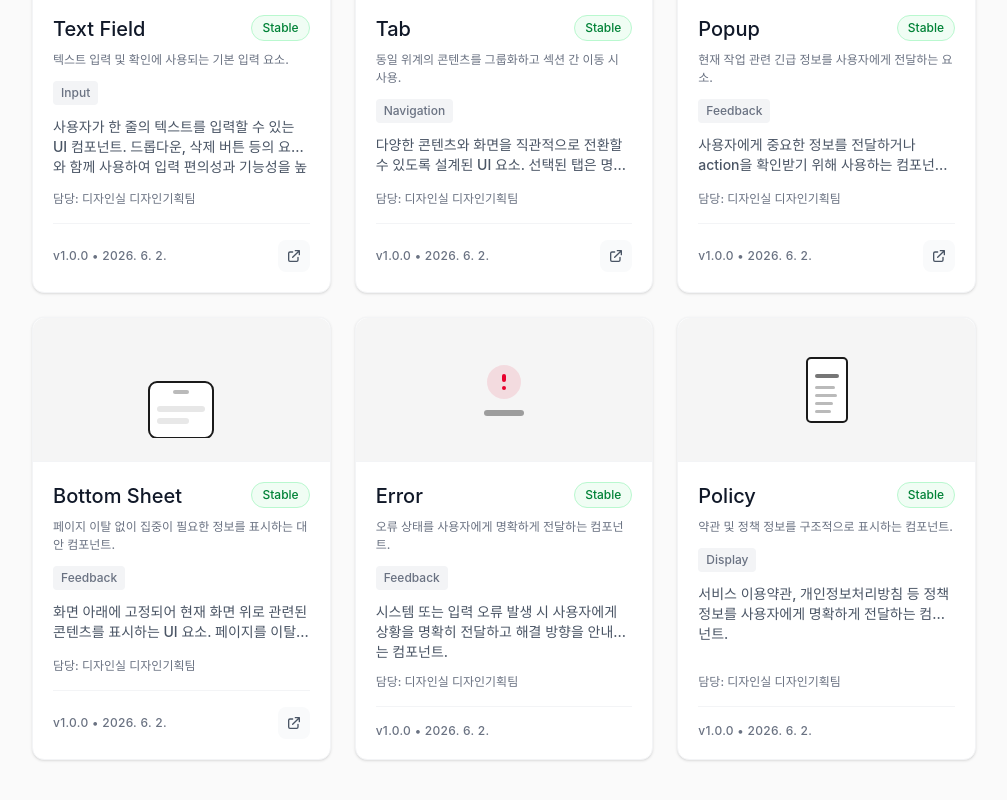
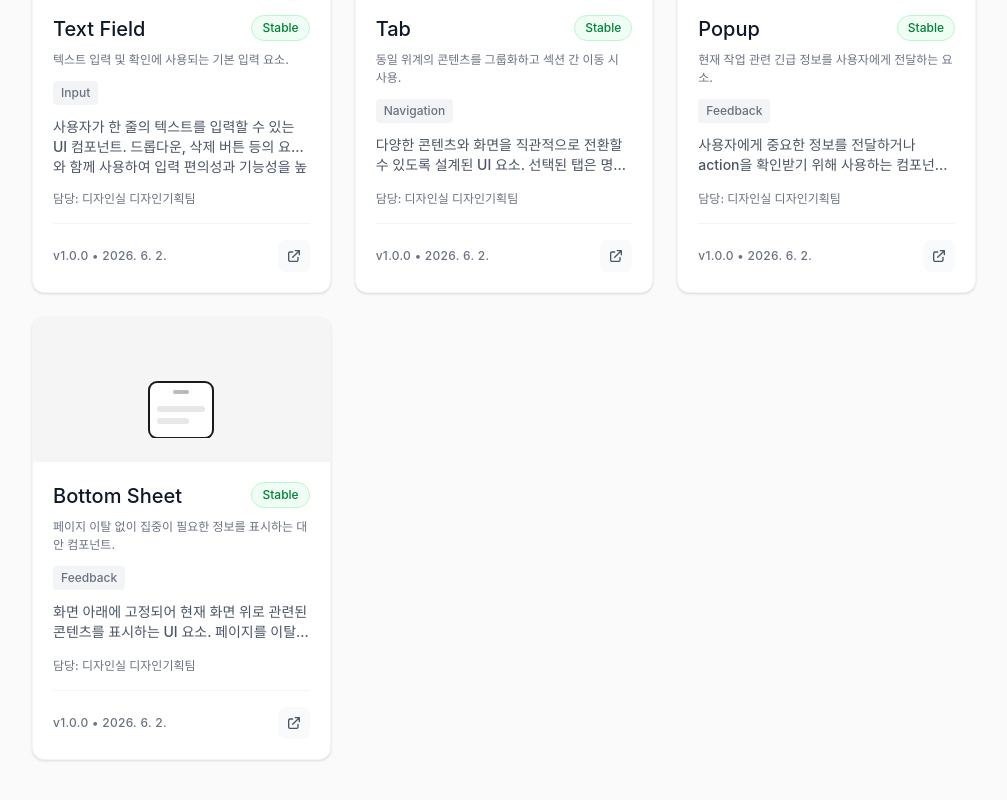
Before and after one commit to cynhwithcode/PDS-Hub, a React (Vite) app: page /components in a window 1280 px wide. Shown: the part 916-1716 px from the top of the page, without its empty margins (264-1271 px from the left). Built offline with nearby package versions, Linux system fonts and the light colour scheme; a web font is replaced by a local one.

Commit message:
feat: remove Error and Policy components from components list

```diff
--- a/src/pages/ComponentRegistry.tsx
+++ b/src/pages/ComponentRegistry.tsx
@@ -101,26 +101,7 @@
             <rect x="24" y="76" width="32" height="6" rx="3" fill="#1A1A1A" opacity="0.1" />
           </svg>
         );
-      case 'c-error':
-        return (
-          <svg className="w-24 h-24" viewBox="0 0 96 96" fill="none">
-            <circle cx="48" cy="40" r="16" fill="#E8002D" opacity="0.1" stroke="#E8002D" strokeWidth="2" />
-            <rect x="46" y="32" width="4" height="8" rx="2" fill="#E8002D" />
-            <circle cx="48" cy="46" r="2" fill="#E8002D" />
-            <rect x="28" y="68" width="40" height="6" rx="3" fill="#1A1A1A" opacity="0.4" />
-          </svg>
-        );
-      case 'c-policy':
-        return (
-          <svg className="w-24 h-24" viewBox="0 0 96 96" fill="none">
-            <rect x="28" y="16" width="40" height="64" rx="4" fill="white" stroke="#1A1A1A" strokeWidth="2" />
-            <rect x="36" y="32" width="24" height="4" rx="2" fill="#1A1A1A" opacity="0.6" />
-            <rect x="36" y="44" width="20" height="3" rx="1.5" fill="#1A1A1A" opacity="0.3" />
-            <rect x="36" y="52" width="22" height="3" rx="1.5" fill="#1A1A1A" opacity="0.3" />
-            <rect x="36" y="60" width="18" height="3" rx="1.5" fill="#1A1A1A" opacity="0.3" />
-            <rect x="36" y="68" width="16" height="3" rx="1.5" fill="#1A1A1A" opacity="0.3" />
-          </svg>
-        );
+
       default:
         return <div className="text-3xl font-bold text-gray-300">{id.substring(0, 2).toUpperCase()}</div>;
     }
```
Also changed, not shown: src/data/components.json.
